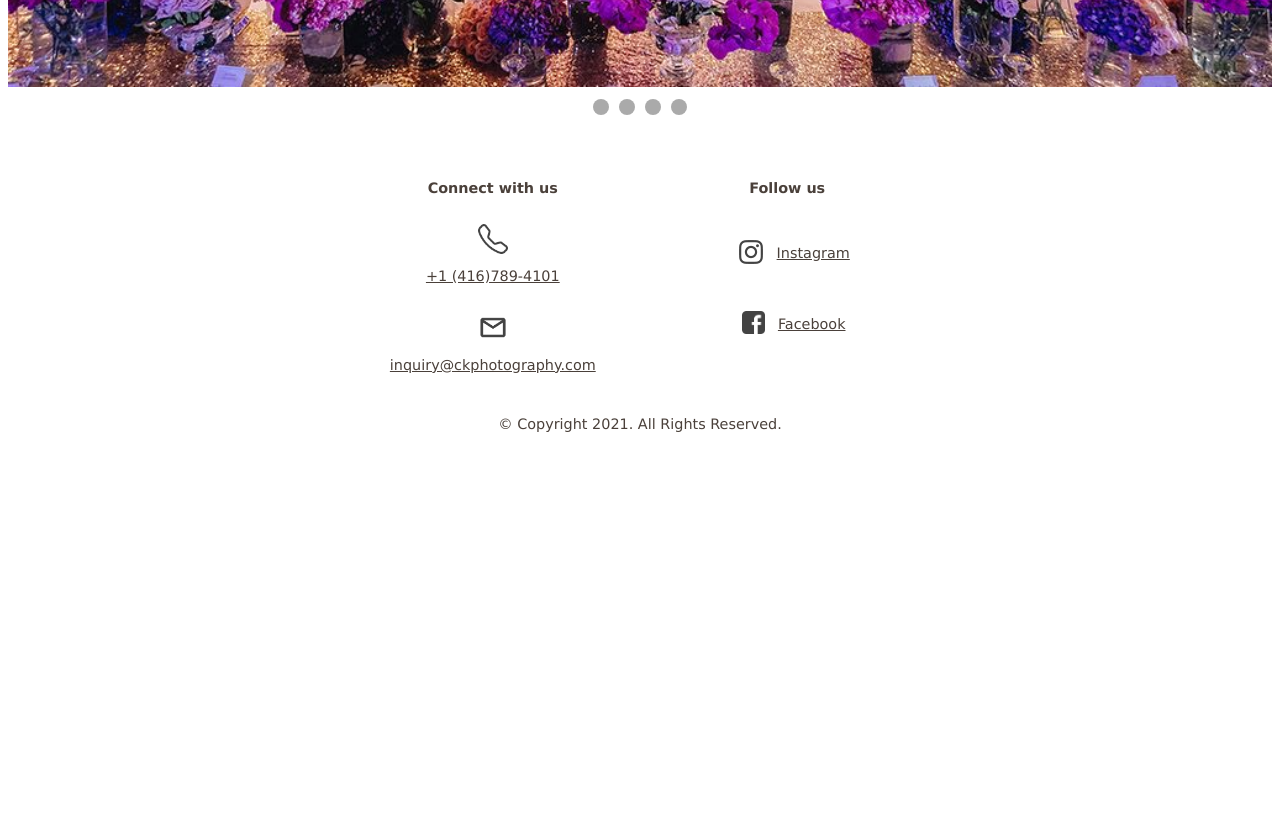
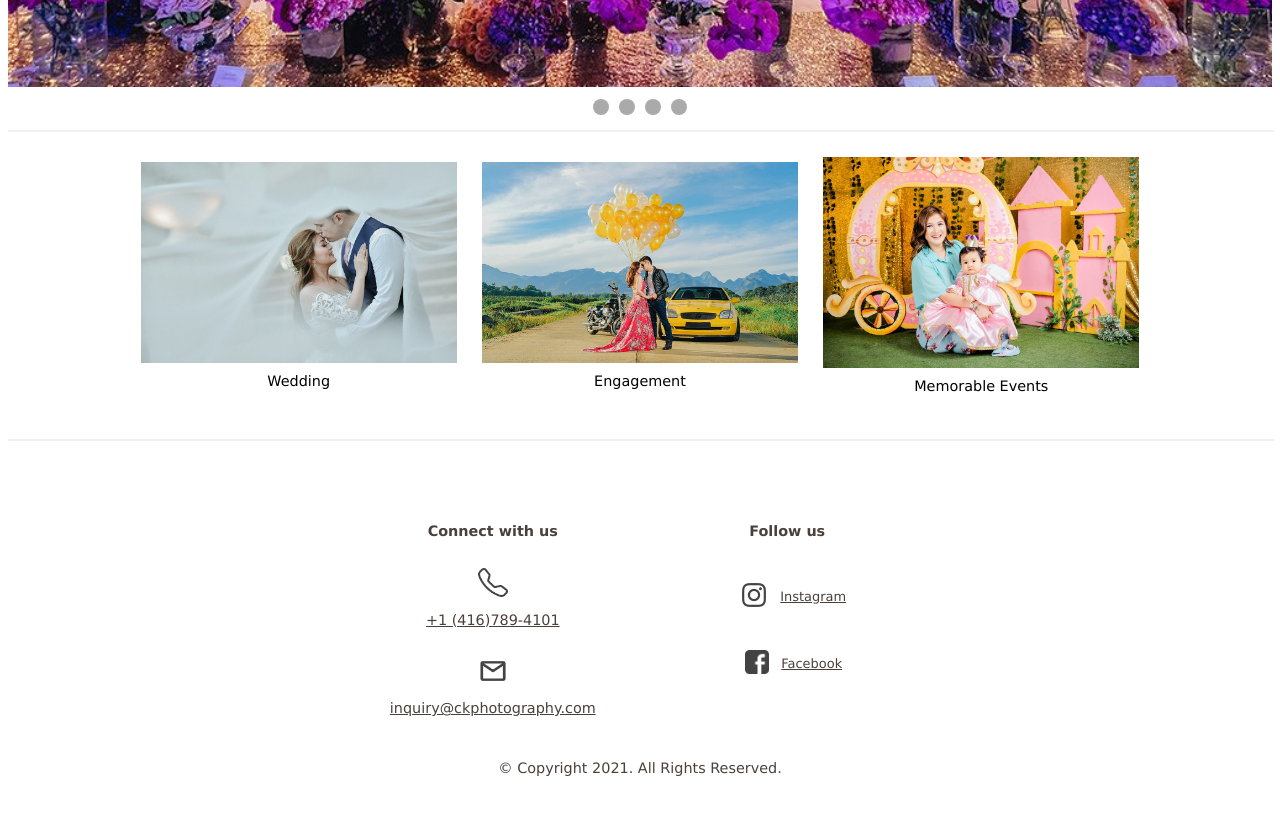
Before and after one commit to cemsafa/SoloDev_CKPhotography_FP, a plain HTML site: page index.html in a window 1280 px wide. Shown: the part 980-1794 px from the top of the page. Before the commit the page ends 1478 px from the top, so only its background shows below. Drawn offline with Linux system fonts and the light colour scheme.

Commit message:
made some updates

```diff
--- a/css/styles.css
+++ b/css/styles.css
@@ -295,3 +295,27 @@ label {
     font-weight: bold;
     margin-bottom: 3em;
 }
+.thumb-container {
+    display: flex;
+    max-width: 100%;
+    align-items: center;
+    justify-content: center;
+    margin-left: auto;
+    margin-right: auto;
+    margin-bottom: 2em;
+  }
+  figure {
+    display: block;
+    text-align: center;
+    width: 25%;
+    padding-bottom: 0%;
+    margin: 1%;
+    margin-top: 0%;
+    font-family: Verdana, Geneva, Tahoma, sans-serif;
+    font-size: .9em;
+
+  }
+  figure img {
+    width: 100%;
+    padding-bottom: .5em;
+  }
--- a/index.html
+++ b/index.html
@@ -23,6 +23,7 @@
             <li><a href="wedding.html">WEDDING</a></li>
             <li><a href="engagement.html">ENGAGEMENT</a></li>
             <li><a href="events.html">MEMORABLE EVENTS</a></li>
+            <li><a href="package.html">PACKAGE & RATES</a></li>
             <li><a href="login.html">LOGIN/REGISTER</a></li>
         </ul>
     </nav>
@@ -62,7 +63,29 @@
                     <span class="dot" onclick="currentSlide(4)"></span>
                 </div>
             </div>
+            <hr>
+
+            <div class="thumb-container">
+                <figure>
+                    <a href="wedding.html"><img src="../images/wed6.jpeg" alt=""></a>
+                    <figcaption>Wedding</figcaption>
+
+                </figure>
+
+                <figure class="figure1">
+                    <a href="engagement.html"><img src="images/eng1.jpeg" alt=""></a>
+                    <figcaption>Engagement</figcaption>
+                </figure>
+
+                <figure>
+                    <a href="events.html"><img src="images/event2.jpeg" alt=""></a>
+                    <figcaption>Memorable Events</figcaption>
+                </figure>
+            </div>
+            <hr>
         </main>
+        </div>
+
 
     <!-- FOOTER -->
     <footer>
@@ -100,7 +123,9 @@
     </div>
 
         <div id="copyright">
-            <p>&copy; Copyright 2021. All Rights Reserved.</p>
+            <p>&copy; Copyright 2021. All Rights Reserved. <br>
+
+            </p>
         </div>
     </footer>
     <script type="text/javascript" src="../script/scripts.js"></script>
```
Lines whose indentation alone changed are shown as unchanged.
